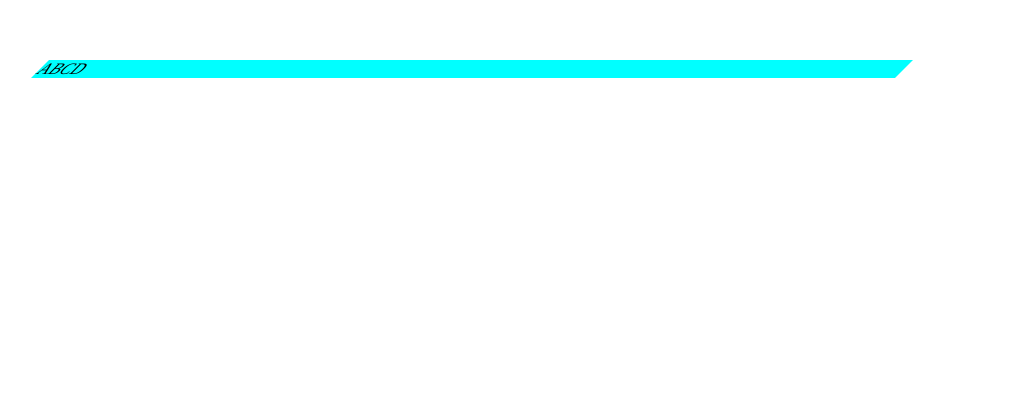
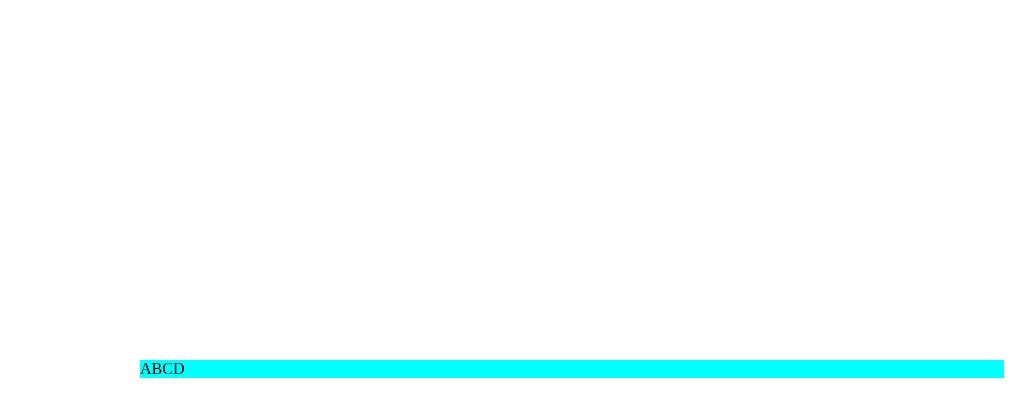
Before and after one commit to SudiptaSaha123/WebDevelopment, a plain HTML site: page CSS/Transforms/index.html in a window 1280 px wide. Shown: the part 140-556 px from the top of the page, without its empty margins (168-1203 px from the left). Drawn offline with Linux system fonts and the light colour scheme.

Commit message:
styles.css file modified

```diff
--- a/CSS/Transforms/styles.css
+++ b/CSS/Transforms/styles.css
@@ -1,7 +1,7 @@
 .box{
     background-color: aqua;
     margin: 200px;
-    /* transform: translate(100px,300px); */
+    transform: translate(100px,300px);
     /* transform: translateX(50px); */
     /* transform: translateY(100px); */
     /* transform: rotate(45deg); */
@@ -12,5 +12,5 @@
     /* transform: scaleY(2); */
     /* transform: skew(20deg); */
     /* transform: skew(45deg); */
-    transform: skew(135deg);
+    /* transform: skew(135deg); */
 }
```
